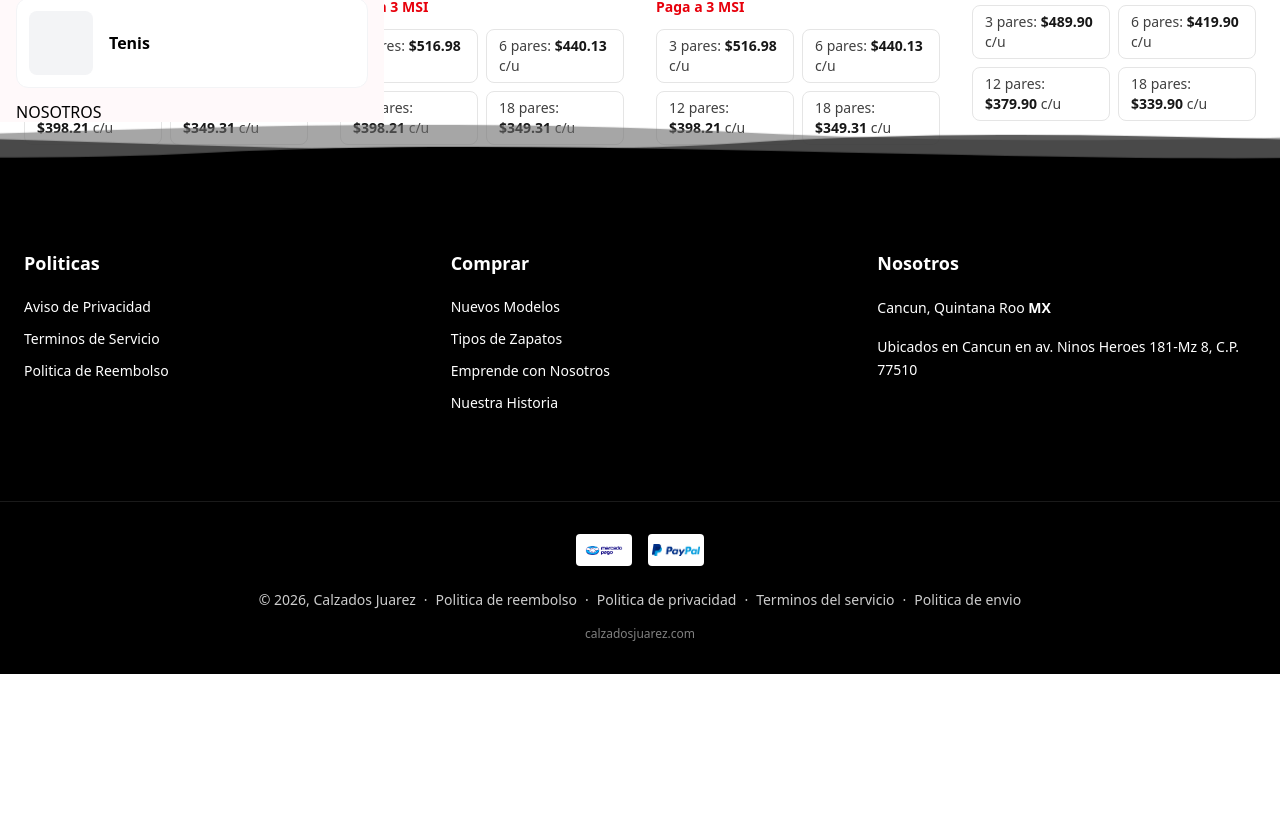
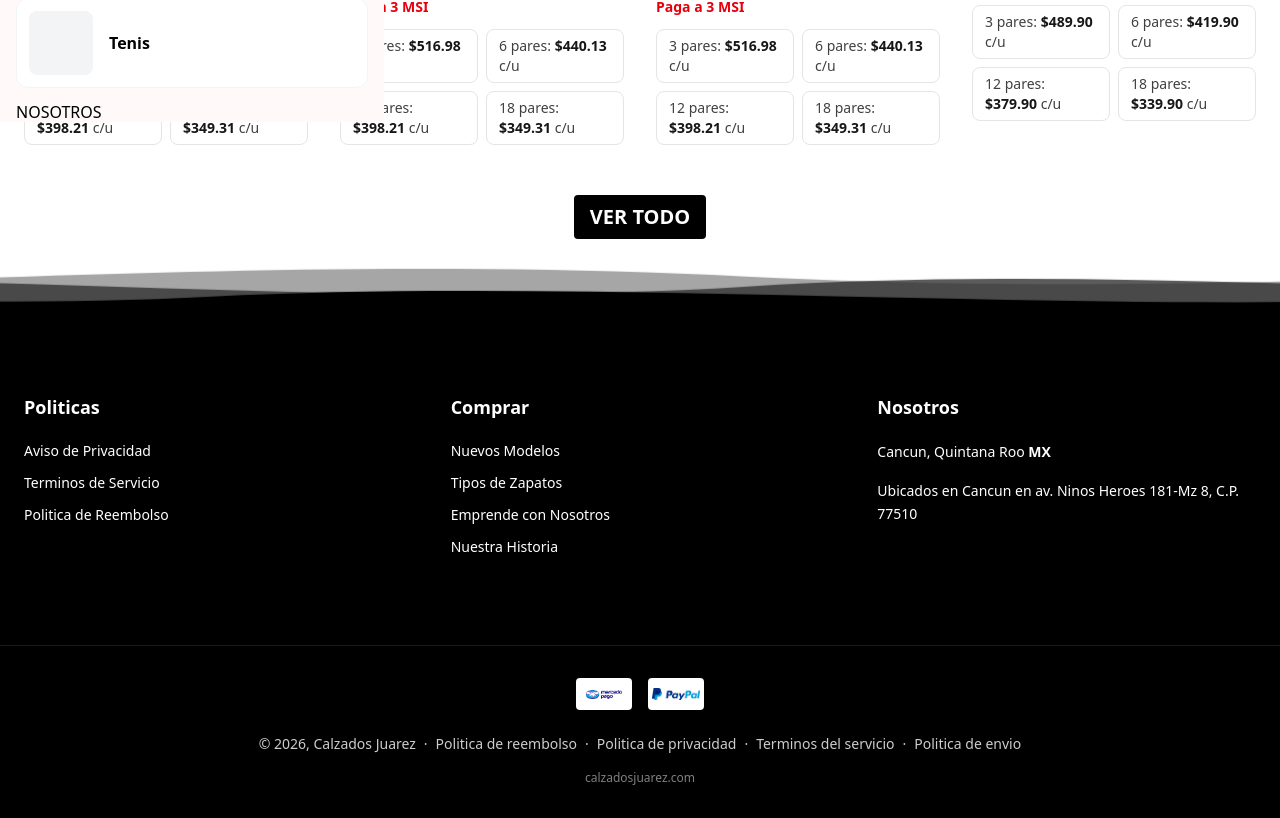
Before and after one commit to Luis-J-Quintana/Ecommerce-CalzdadosJuarez, a Next.js app in the folder frontend/: page / in a window 1280 px wide. Shown: the part 1430-2248 px from the top of the page. Before the commit the page ends 2104 px from the top, so only its background shows below. Built offline with nearby package versions, Linux system fonts and the light colour scheme; what @iconify/tailwind4 would draw is missing.

Commit message:
fix: añadir botón para ver catálogo completo en la ultima sección de Home, corregir el comportamiento del cursor con respecto a los botones en el frontend, agregar comentarios de cosas para hacer en futuros tickets.

```diff
--- a/frontend/app/globals.css
+++ b/frontend/app/globals.css
@@ -16,6 +16,9 @@
 /* Cuando el usuario navegue entre páginas, esto hará un scroll-top automatico  */
 html {
   scroll-padding-top: 64px; /* Match the height of your sticky header */
+}
+button {
+  cursor: pointer; /* Permite que el cursor cambie al posicionarse sobre cualquier botón */
 }
 
 
--- a/frontend/components/Products/NewThisWeekSection.tsx
+++ b/frontend/components/Products/NewThisWeekSection.tsx
@@ -16,6 +16,10 @@ export default function NewThisWeekSection() {
           <ProductCard key={product.id} product={product} />
         ))}
       </div>
+      <div className="flex justify-center my-12">
+        {/* TODO: colocar botón dentro de una etiqueta Link que te envie a la vista Catálogo */}
+        <button className="bg-black text-white text-xl font-bold border-2 rounded-md px-4 py-2 hover:bg-white hover:text-black transition delay-100">VER TODO</button>
+      </div>
     </section>
   );
 }
--- a/frontend/components/Products/ProductCard.tsx
+++ b/frontend/components/Products/ProductCard.tsx
@@ -11,6 +11,7 @@ function formatPrice(value: number, currency: string) {
 
 export default function ProductCard({ product }: { product: Product }) {
   return (
+    /* TODO: cambiar el la dirección del link a la vista de la información detallada del producto (supongo que será un commponente reutilizable) */
     <Link href={`/productos/${product.slug}`} className="flex flex-col">
       <div className="relative aspect-[3/4] w-full overflow-hidden bg-neutral-100">
         {product.image ? (
```
